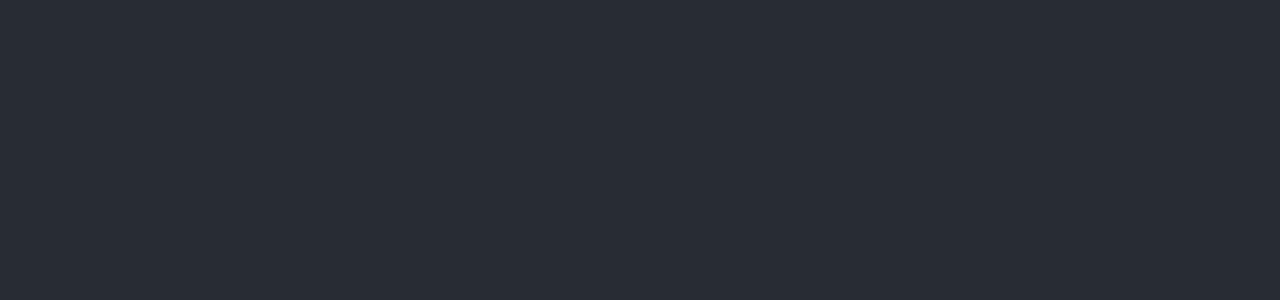
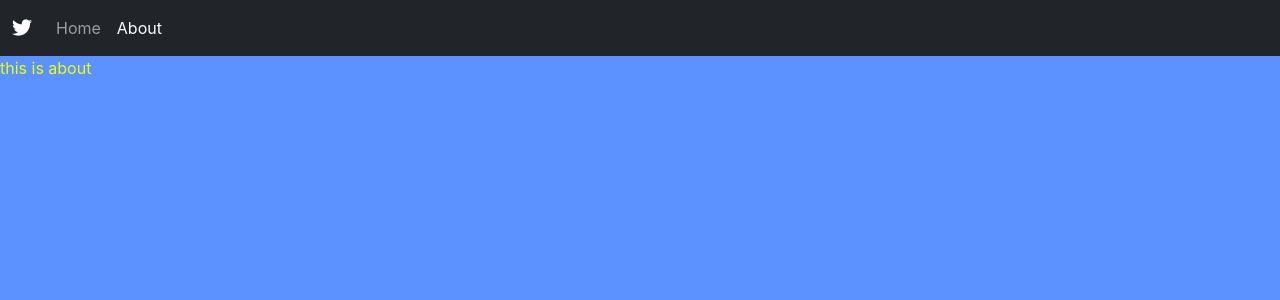
Before and after one commit to Adityaadpandey/twi, a React (Create React App) app: page /about in a window 1280 px wide. Shown: the top 300 px of the page. Built offline with nearby package versions, Linux system fonts and the light colour scheme.

Commit message:
home page complete

```diff
--- a/package.json
+++ b/package.json
@@ -6,6 +6,7 @@
     "@testing-library/jest-dom": "^5.16.1",
     "@testing-library/react": "^12.1.2",
     "@testing-library/user-event": "^13.5.0",
+    "concurrently": "^6.5.1",
     "react": "^17.0.2",
     "react-dom": "^17.0.2",
     "react-router-dom": "^5.3.0",
@@ -16,7 +17,8 @@
     "start": "react-scripts start",
     "build": "react-scripts build",
     "test": "react-scripts test",
-    "eject": "react-scripts eject"
+    "eject": "react-scripts eject",
+    "both": "concurrently \"npm run start\" \"nodemon backend/index.js\""
   },
   "eslintConfig": {
     "extends": [
--- a/public/index.html
+++ b/public/index.html
@@ -9,6 +9,7 @@
       name="description"
       content="Web site created using create-react-app"
     />
+    <link href="https://cdn.jsdelivr.net/npm/bootstrap@5.1.3/dist/css/bootstrap.min.css" rel="stylesheet" integrity="sha384-1BmE4kWBq78iYhFldvKuhfTAU6auU8tT94WrHftjDbrCEXSU1oBoqyl2QvZ6jIW3" crossorigin="anonymous">
     <link rel="apple-touch-icon" href="%PUBLIC_URL%/logo192.png" />
     <!--
       manifest.json provides metadata used when your web app is installed on a
@@ -39,5 +40,7 @@
       To begin the development, run `npm start` or `yarn start`.
       To create a production bundle, use `npm run build` or `yarn build`.
     -->
+    <script src="https://cdn.jsdelivr.net/npm/bootstrap@5.1.3/dist/js/bootstrap.bundle.min.js" integrity="sha384-ka7Sk0Gln4gmtz2MlQnikT1wXgYsOg+OMhuP+IlRH9sENBO0LRn5q+8nbTov4+1p" crossorigin="anonymous"></script>
+    <script src="https://kit.fontawesome.com/4cd6831031.js" crossorigin="anonymous"></script>
   </body>
 </html>
--- a/src/App.css
+++ b/src/App.css
@@ -2,7 +2,13 @@
   text-align: center;
 }
 .body{
-  background-color: #282c34;
+  background-color: #2764dd;
+}
+.h5{
+  color: black;
+}
+.p{
+  color: black;
 }
 .App-logo {
   height: 40vmin;
--- a/src/App.js
+++ b/src/App.js
@@ -1,14 +1,22 @@
 import { BrowserRouter as Router, Switch, Route } from "react-router-dom";
 import './App.css';
-import Home from './Components/Home';
+import Home from './Components/home/Home';
+import About from './Components/About';
+import Navbar from './Components/Navbar';
+
 
 function App() {
   return (
     <>
+
       <Router>
+<Navbar/>
         <Switch>
           <Route exact path="/">
             <Home/>
+          </Route>
+          <Route exact path="/about">
+            <About/>
           </Route>
         </Switch>
       </Router>
--- /dev/null
+++ b/src/Components/About.js
@@ -0,0 +1,11 @@
+import React from 'react'
+
+const About = () => {
+    return (
+        <div>
+            this is about
+        </div>
+    )
+}
+
+export default About;
--- a/src/Components/Home.js
+++ /dev/null
@@ -1,11 +0,0 @@
-import React from 'react'
-
-const Home = () => {
-    return (
-        <div>
-            <h1>bale bale its works</h1>
-        </div>
-    )
-}
-
-export default Home
--- /dev/null
+++ b/src/Components/Navbar.js
@@ -0,0 +1,34 @@
+import React, {useEffect} from 'react'
+import { Link, useLocation } from "react-router-dom";
+
+
+const Navbar = () => {
+    let location = useLocation();
+      useEffect(() => {
+          console.log(location.pathname);
+        }, [location]);
+      return (
+          <nav className="navbar navbar-expand-lg navbar-dark bg-dark">
+              <div className="container-fluid">
+                  <Link className="navbar-brand" to="/"><i class="fab fa-twitter"></i></Link>
+                  <button className="navbar-toggler" type="button" data-bs-toggle="collapse" data-bs-target="#navbarSupportedContent" aria-controls="navbarSupportedContent" aria-expanded="false" aria-label="Toggle navigation">
+                      <span className="navbar-toggler-icon"></span>
+                  </button>
+                  <div className="collapse navbar-collapse" id="navbarSupportedContent">
+                      <ul className="navbar-nav me-auto mb-2 mb-lg-0">
+                          <li className="nav-item">
+                              <Link className={`nav-link ${location.pathname==="/"? "active": ""}`}h5 aria-current="page" to="/">Home</Link>
+                          </li>
+                          <li className="nav-item">
+                              <Link className={`nav-link ${location.pathname==="/about"? "active": ""}`} to="/about">About</Link>
+                          </li>
+
+                      </ul>
+
+                  </div>
+              </div>
+          </nav>
+      )
+  }
+
+export default Navbar
--- /dev/null
+++ b/src/Components/home/Allpost.js
@@ -0,0 +1,40 @@
+import {React, useState} from 'react';
+
+function Allpost() {
+    const notesInitial = []
+    const [notes, setNotes] = useState(notesInitial);
+    const apiGet = () => {
+        fetch("https://twi-adp.herokuapp.com/api/allpost/fetchall")
+          .then((response) => response.json())
+          .then((json) => {
+              setNotes(json)
+            // console.log(json);
+          });
+      };
+        apiGet()
+
+    return (
+        <div className=" container row my-3">
+        {/* <h1><b><i>Twi</i></b> </h1> */}
+        <div className=" container mx-2">
+        {notes.length ===0&& 'No Notes to display'}
+        </div>
+        {notes.map((note) => {
+          return (
+            <div className="col-md-3">
+      <div className="card my-3">
+        <div className="card-body">
+            <div className="d-flex align-items-center">
+          <h5 className="card-title text-dark" color="black"><b><b><i>{note.Name}</i> -</b></b></h5>
+            </div>
+          <p className="card-text text-dark"><b>{note.title}</b></p>
+        </div>
+      </div>
+    </div>
+          );
+        })}
+      </div>
+    )
+}
+
+export default Allpost
--- /dev/null
+++ b/src/Components/home/Home.js
@@ -0,0 +1,13 @@
+import {React} from 'react'
+import Allpost from './Allpost';
+
+const Home = () => {
+    return (
+    <>
+
+    <Allpost/>
+    </>
+    )
+}
+
+export default Home
--- a/src/index.css
+++ b/src/index.css
@@ -5,8 +5,8 @@ body {
     sans-serif;
   -webkit-font-smoothing: antialiased;
   -moz-osx-font-smoothing: grayscale;
-  background-color: #282c34;
-  color:aliceblue;
+  background-color: #5b92ff;
+  color:rgb(238, 255, 0);
 }
 
 code {
```
Also changed, not shown: 1 other file (tests, documents, lock files or other folders).
